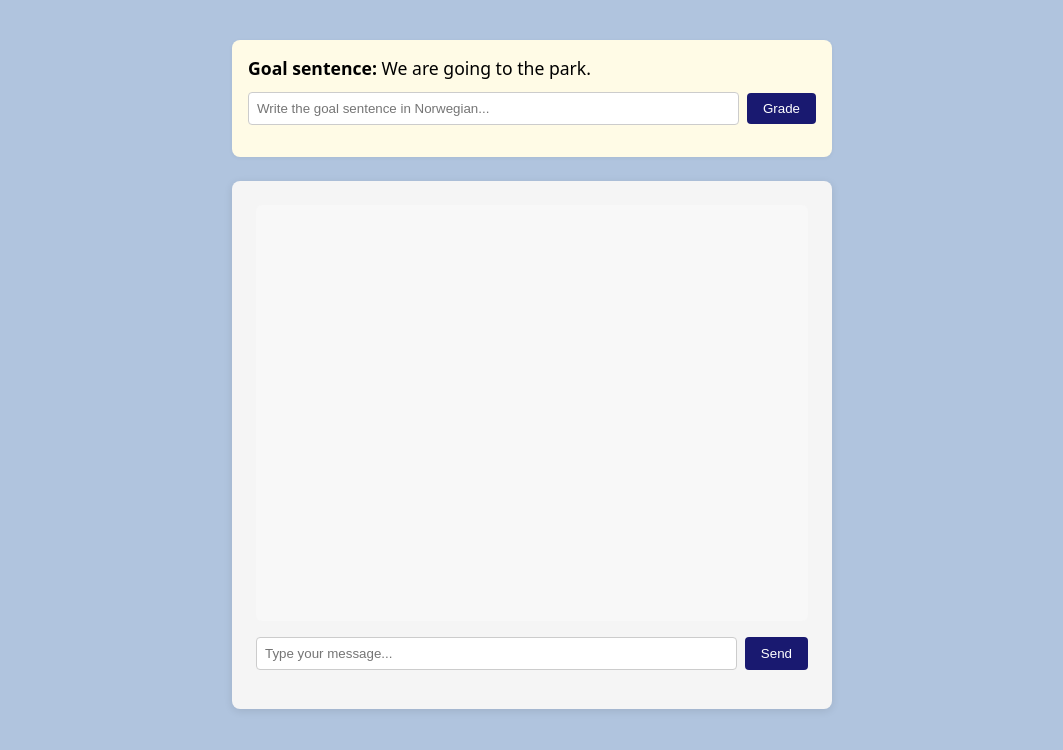
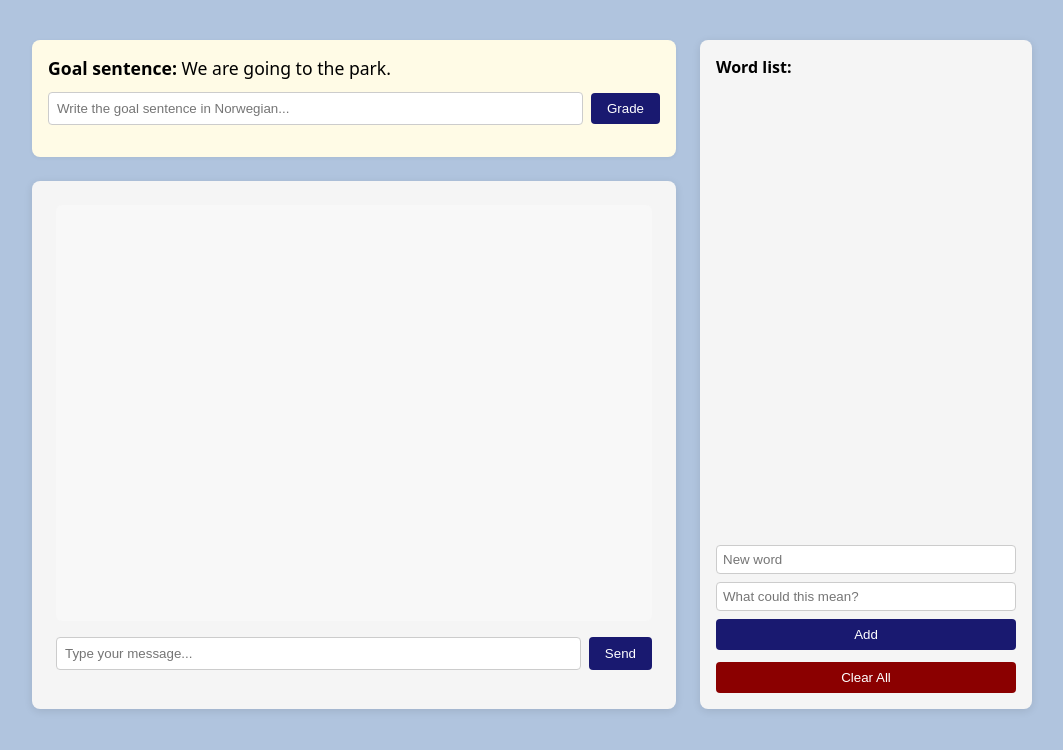
Before and after one commit to lfiysoudui/LAL_Final_Spring25, a Flask app: page /game in a window 1280 px wide. Shown: the top 750 px of the page, without its empty margins (108-1171 px from the left). Run offline with Flask 3, Linux system fonts and the light colour scheme.

Commit message:
(feat): word list

```diff
--- a/static/script.js
+++ b/static/script.js
@@ -97,3 +97,104 @@ document.addEventListener('DOMContentLoaded', () => {
   });
   document.getElementById('grade-btn').addEventListener('click', gradeAttempt);
 });
+
+
+
+
+
+
+const wordListEl = document.getElementById('word-list');
+const inputEl = document.getElementById('input');
+
+function loadWordList() {
+  const data = localStorage.getItem('wordList');
+  return data ? JSON.parse(data) : [];
+}
+
+function saveWordList(words) {
+  localStorage.setItem('wordList', JSON.stringify(words));
+}
+
+function renderWordList() {
+  wordListEl.innerHTML = '';
+  const words = loadWordList();
+
+  words.forEach(({ word, translation }, index) => {
+    const entryContainer = document.createElement('div');
+    entryContainer.className = 'word-entry-container';
+
+    const entry = document.createElement('div');
+    entry.className = 'word-entry';
+
+    const wordSpan = document.createElement('span');
+    wordSpan.className = 'editable';
+    wordSpan.contentEditable = 'true';
+    wordSpan.textContent = word;
+    wordSpan.addEventListener('input', () => updateWord(index, wordSpan.textContent, translationSpan.textContent));
+
+    const translationSpan = document.createElement('span');
+    translationSpan.className = 'editable';
+    translationSpan.contentEditable = 'true';
+    translationSpan.textContent = translation;
+    translationSpan.addEventListener('input', () => updateWord(index, wordSpan.textContent, translationSpan.textContent));
+
+    const insertBtn = document.createElement('button');
+    insertBtn.textContent = '➕';
+    insertBtn.title = 'Insert word';
+    insertBtn.onclick = () => {
+      inputEl.value += (inputEl.value ? ' ' : '') + wordSpan.textContent;
+      inputEl.focus();
+    };
+
+    const deleteBtn = document.createElement('button');
+    deleteBtn.textContent = '❌';
+    deleteBtn.title = 'Delete word';
+    deleteBtn.onclick = () => {
+      words.splice(index, 1);
+      saveWordList(words);
+      renderWordList();
+    };
+
+    entry.appendChild(wordSpan);
+    entry.appendChild(translationSpan);
+    entry.appendChild(insertBtn);
+    entry.appendChild(deleteBtn);
+
+    entryContainer.appendChild(entry);
+
+    wordListEl.appendChild(entryContainer);
+  });
+}
+
+function updateWord(index, newWord, newTranslation) {
+  const words = loadWordList();
+  words[index] = { word: newWord, translation: newTranslation };
+  saveWordList(words);
+}
+
+function addWord() {
+  const word = document.getElementById('new-word').value.trim();
+  const translation = document.getElementById('new-translation').value.trim();
+  if (!word || !translation) return;
+
+  const words = loadWordList();
+  words.push({ word, translation });
+  saveWordList(words);
+  renderWordList();
+
+  document.getElementById('new-word').value = '';
+  document.getElementById('new-translation').value = '';
+}
+
+function clearWordList() {
+  if (confirm('Are you sure you want to clear all saved words?')) {
+    localStorage.removeItem('wordList');
+    renderWordList();
+  }
+}
+
+// Setup
+document.addEventListener('DOMContentLoaded', () => {
+  renderWordList();
+  document.getElementById('clear-list-btn').onclick = clearWordList;
+});
--- a/static/style.css
+++ b/static/style.css
@@ -2,11 +2,18 @@ body {
   font-family: 'Noto Sans', 'Segoe UI', 'Roboto', Arial, sans-serif;
   background: lightsteelblue;
 }
+#page-wrapper {
+  display: flex;
+  max-width: 1000px;
+  margin: 40px auto;
+  gap: 24px;
+  align-items: stretch;
+}
 #main-container {
-  max-width: 600px;
-  margin: 40px auto;
+  flex: 1;
   display: flex;
   flex-direction: column;
+  min-height: 0;
   gap: 24px;
 }
 #goal-input-container {
@@ -26,6 +33,78 @@ body {
   gap: 8px;
   align-items: center;
 }
+
+#sidebar-container {
+  width: 300px;
+  display: flex;
+  flex-direction: column;
+  gap: 12px;
+  background: whitesmoke;
+  padding: 16px;
+  border-radius: 8px;
+  box-shadow: 0 2px 8px rgba(0, 0, 0, 0.1);
+}
+#word-list {
+  flex: 1;
+  min-height: 0;
+  overflow-y: auto;
+  display: flex;
+  flex-direction: column;
+  gap: 8px;
+}
+.word-entry-container {
+  display: flex;
+  align-items: center;
+  justify-content: space-between;
+}
+.word-entry {
+  display: grid;
+  grid-template-columns: 3fr 3fr 1fr 1fr;
+  align-items: center;
+  gap: 8px;
+  background: white;
+  padding: 4px 6px;
+  border-radius: 4px;
+  flex: 1;
+}
+.word-entry .editable {
+  overflow-x: hidden;
+  padding: 2px 4px;
+  border-radius: 3px;
+  cursor: text;
+}
+.word-entry .editable:focus {
+  outline: 2px solid dodgerblue;
+  background-color: #eef6ff;
+}
+.word-entry button {
+  padding: 8px 8px;
+  background: none;
+  border: none;
+  font-size: 1.2em;
+  cursor: pointer;
+}
+.word-entry button:hover {
+  background: #fffbe6;
+  transform: scale(1.2);
+}
+#word-list-input {
+  display: flex;
+  flex-direction: column;
+  gap: 8px;
+  margin-top: auto;
+}
+#clear-list-btn {
+  margin-top: 4px;
+  background: darkred;
+}
+#word-list-input input {
+  padding: 6px;
+  border-radius: 4px;
+  border: 1px solid #ccc;
+}
+
+
 #replay-btn {
   background: mediumvioletred;
   color: #fff;
--- a/templates/index.html
+++ b/templates/index.html
@@ -6,6 +6,7 @@
   <link rel="stylesheet" href="{{ url_for('static', filename='style.css') }}">
 </head>
 <body>
+  <div id="page-wrapper">
     <div id="main-container">
       <div id="goal-input-container">
         <div id="goal-container">
@@ -27,6 +28,17 @@
         </div>
       </div>
     </div>
+    <div id="sidebar-container">
+      <b>Word list:</b>
+      <div id="word-list"></div>
+      <div id="word-list-input">
+        <input id="new-word" placeholder="New word"/>
+        <input id="new-translation" placeholder="What could this mean?"/>
+        <button onclick="addWord()">Add</button>
+        <button id="clear-list-btn">Clear All</button>
+      </div>
+    </div>
+  </div>
   <script src="{{ url_for('static', filename='script.js') }}"></script>
 </body>
 </html>
```
Lines whose indentation alone changed are shown as unchanged.
